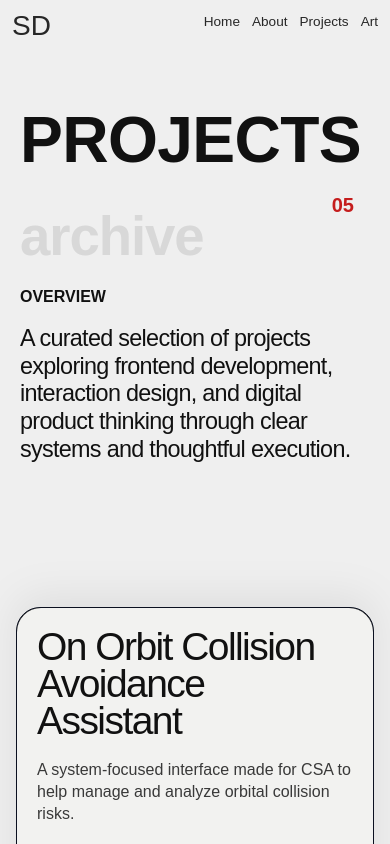
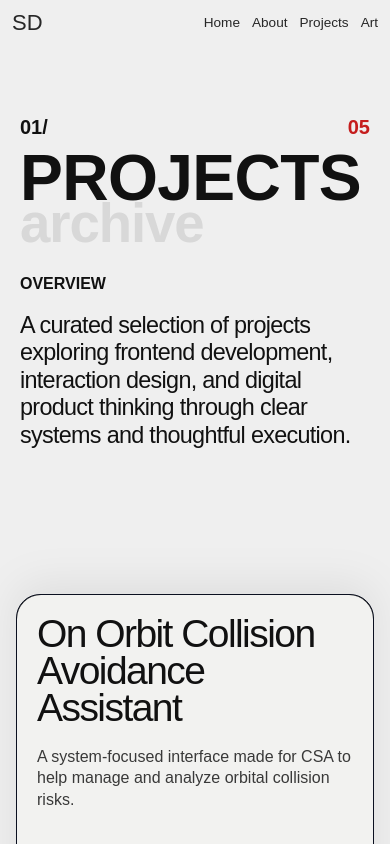
Before and after one commit to coolideasandpics/portfolio, a React (Vite) app: page /projects in a window 390 px wide. Shown: the top 844 px of the page. Built offline with nearby package versions, Linux system fonts and the light colour scheme; a web font is replaced by a local one.

Commit message:
fix: refine projects layout and mobile navigation

```diff
--- a/src/Components/Navbar.css
+++ b/src/Components/Navbar.css
@@ -85,7 +85,7 @@ nav a.nav-link-art:hover {
   }
 
   nav > div {
-    align-items: flex-start;
+    align-items: center;
   }
 
   nav ul {
@@ -96,7 +96,7 @@ nav a.nav-link-art:hover {
   }
 
   nav p {
-    font-size: 2rem;
+    font-size: 1.5rem;
     line-height: 1;
   }
 }
@@ -108,16 +108,15 @@ nav a.nav-link-art:hover {
 
   nav > div {
     gap: 0.75rem;
-    align-items: flex-start;
+    align-items: center;
   }
 
   nav ul {
     gap: 0.75rem;
     font-size: 0.85rem;
-    max-width: 60%;
   }
 
   nav p {
-    font-size: 1.75rem;
+    font-size: 1.375rem;
   }
 }
--- a/src/Pages/ProjectsPage.css
+++ b/src/Pages/ProjectsPage.css
@@ -89,21 +89,30 @@
   .projects-opener-top {
     container-type: inline-size;
     grid-template-columns: 1fr auto;
-    gap: 1rem;
+    gap: 0 1rem;
+  }
+
+  .projects-count-left,
+  .projects-count-right {
+    grid-row: 1;
+    font-size: 1.25rem;
   }
 
   .projects-count-left {
-    display: none;
+    display: block;
+    grid-column: 1;
   }
 
   .projects-count-right {
+    grid-column: 2;
     justify-self: end;
-    padding-top: 0.35rem;
-    font-size: 1.25rem;
+    padding-top: 0;
   }
 
   .projects-title {
     grid-column: 1 / -1;
+    grid-row: 2;
+    margin-top: clamp(0.5rem, 2cqi, 1rem);
     font-size: min(clamp(3.5rem, 18vw, 6rem), calc(100cqi / 5.45));
   }
 
--- a/src/Pages/ProjectsPage.jsx
+++ b/src/Pages/ProjectsPage.jsx
@@ -12,7 +12,41 @@ const ProjectsPage = () => {
 
   useGSAP(
     () => {
+      const entranceBounds = new Map();
+      const measureEntrance = (selector) => {
+        const element = pageRef.current.querySelector(selector);
+        const x = Number(gsap.getProperty(element, "x")) || 0;
+        const bounds = element.getBoundingClientRect();
+
+        entranceBounds.set(selector, {
+          element,
+          min: x - bounds.left,
+          max: x + document.documentElement.clientWidth - bounds.right,
+        });
+      };
+      const boundedX = (selector, value) => {
+        const { min, max } = entranceBounds.get(selector);
+        return gsap.utils.clamp(min, max, parseFloat(value));
+      };
+      const entranceOffset = (selector, distance) => {
+        measureEntrance(selector);
+        return boundedX(selector, distance);
+      };
+      const entranceModifier = (selector) => ({
+        x: (value) => `${boundedX(selector, value)}px`,
+      });
+      const resizeEntrance = () => {
+        entranceBounds.forEach((_, selector) => {
+          measureEntrance(selector);
+          const { element } = entranceBounds.get(selector);
+          const x = Number(gsap.getProperty(element, "x")) || 0;
+          const nextX = boundedX(selector, x);
+          if (nextX !== x) gsap.set(element, { x: nextX });
+        });
+      };
+
       const tl = gsap.timeline({
+        onComplete: () => window.removeEventListener("resize", resizeEntrance),
         defaults: {
           ease: "power4.out",
         },
@@ -33,12 +67,12 @@ const ProjectsPage = () => {
       );
 
       gsap.set(".projects-count-left", {
-        x: -40,
+        x: entranceOffset(".projects-count-left", -40),
         y: 20,
       });
 
       gsap.set(".projects-count-right", {
-        x: 40,
+        x: entranceOffset(".projects-count-right", 40),
         y: 20,
       });
 
@@ -47,14 +81,15 @@ const ProjectsPage = () => {
       });
 
       gsap.set(".projects-opener-label", {
-        x: -24,
+        x: entranceOffset(".projects-opener-label", -24),
       });
 
       gsap.set(".projects-opener-copy", {
-        x: 32,
+        x: entranceOffset(".projects-opener-copy", 32),
       });
 
       tl.to(".projects-count-left", {
+        modifiers: entranceModifier(".projects-count-left"),
         opacity: 1,
         x: 0,
         y: 0,
@@ -63,6 +98,7 @@ const ProjectsPage = () => {
         .to(
           ".projects-count-right",
           {
+            modifiers: entranceModifier(".projects-count-right"),
             opacity: 1,
             x: 0,
             y: 0,
@@ -82,6 +118,7 @@ const ProjectsPage = () => {
         .to(
           ".projects-opener-label",
           {
+            modifiers: entranceModifier(".projects-opener-label"),
             opacity: 1,
             x: 0,
             duration: 0.75,
@@ -91,12 +128,16 @@ const ProjectsPage = () => {
         .to(
           ".projects-opener-copy",
           {
+            modifiers: entranceModifier(".projects-opener-copy"),
             opacity: 1,
             x: 0,
             duration: 0.85,
           },
           "-=0.6"
         );
+
+      window.addEventListener("resize", resizeEntrance);
+      return () => window.removeEventListener("resize", resizeEntrance);
     },
     { scope: pageRef }
   );
```
